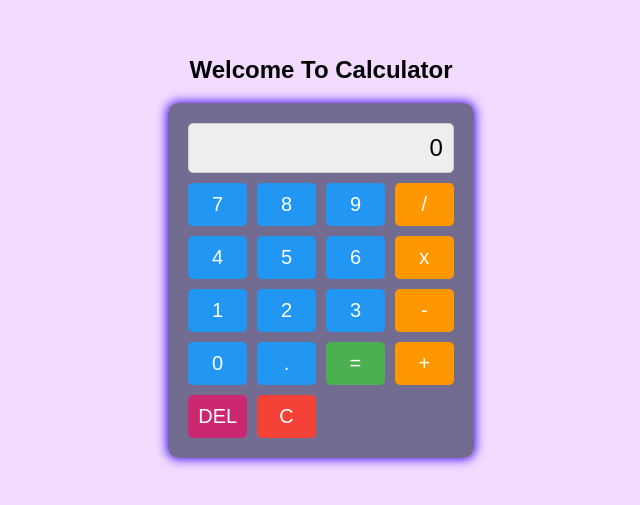
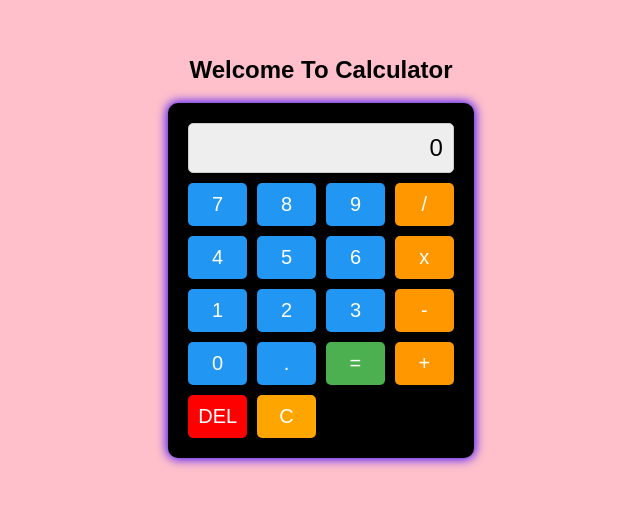
Before and after one commit to msahilmi/CALCULATOR, a plain HTML site: page index.html in a window 1280 px wide. Shown: the part 153-658 px from the top of the page, without its empty margins (319-959 px from the left). Drawn offline with Linux system fonts and the light colour scheme.

Commit message:
Update index.html

```diff
--- a/index.html
+++ b/index.html
@@ -8,7 +8,7 @@
   <style>
     body {
       font-family: Arial, sans-serif;
-      background-color: #f2dbff;
+      background-color: pink;
       display: flex;
       flex-direction: column;
       justify-content: center;
@@ -18,7 +18,7 @@
     }
 
     .calculator {
-      background-color: #645f84e3;
+      background-color: black;
       border-radius: 10px;
       box-shadow: 0px 0px 11px 1px rgb(56, 0, 255);
       padding: 20px;
@@ -68,14 +68,14 @@
     }
 
     .delete {
-      background-color: #FF0060A3;
+      background-color: red;
     }
     .delete:hover{
       background-color: #D0004EA3;
     }
 
     .clear {
-      background-color: #F44336;
+      background-color: orange;
     }
     .clear:hover{
       background-color: #C1382E;
```
